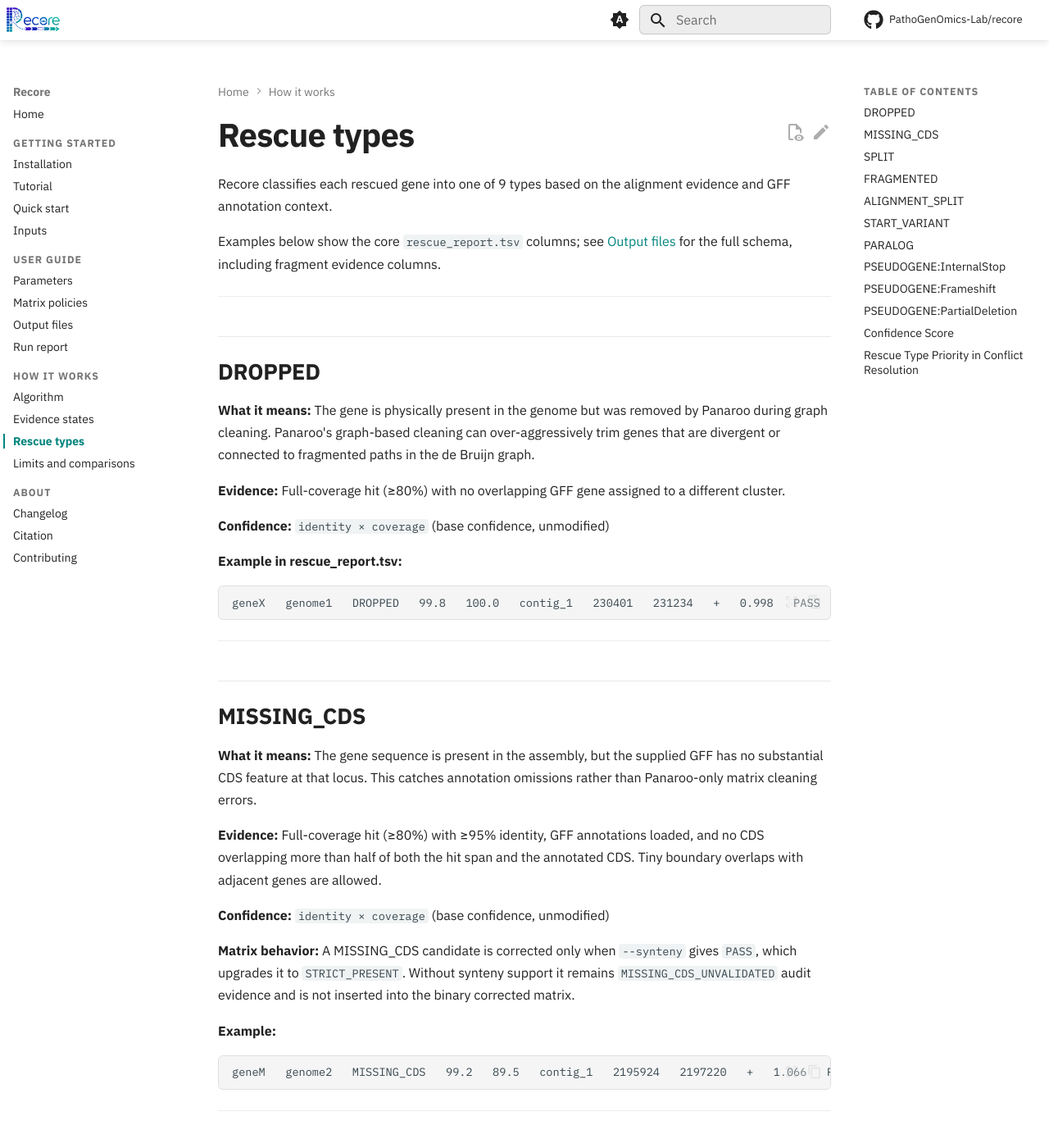
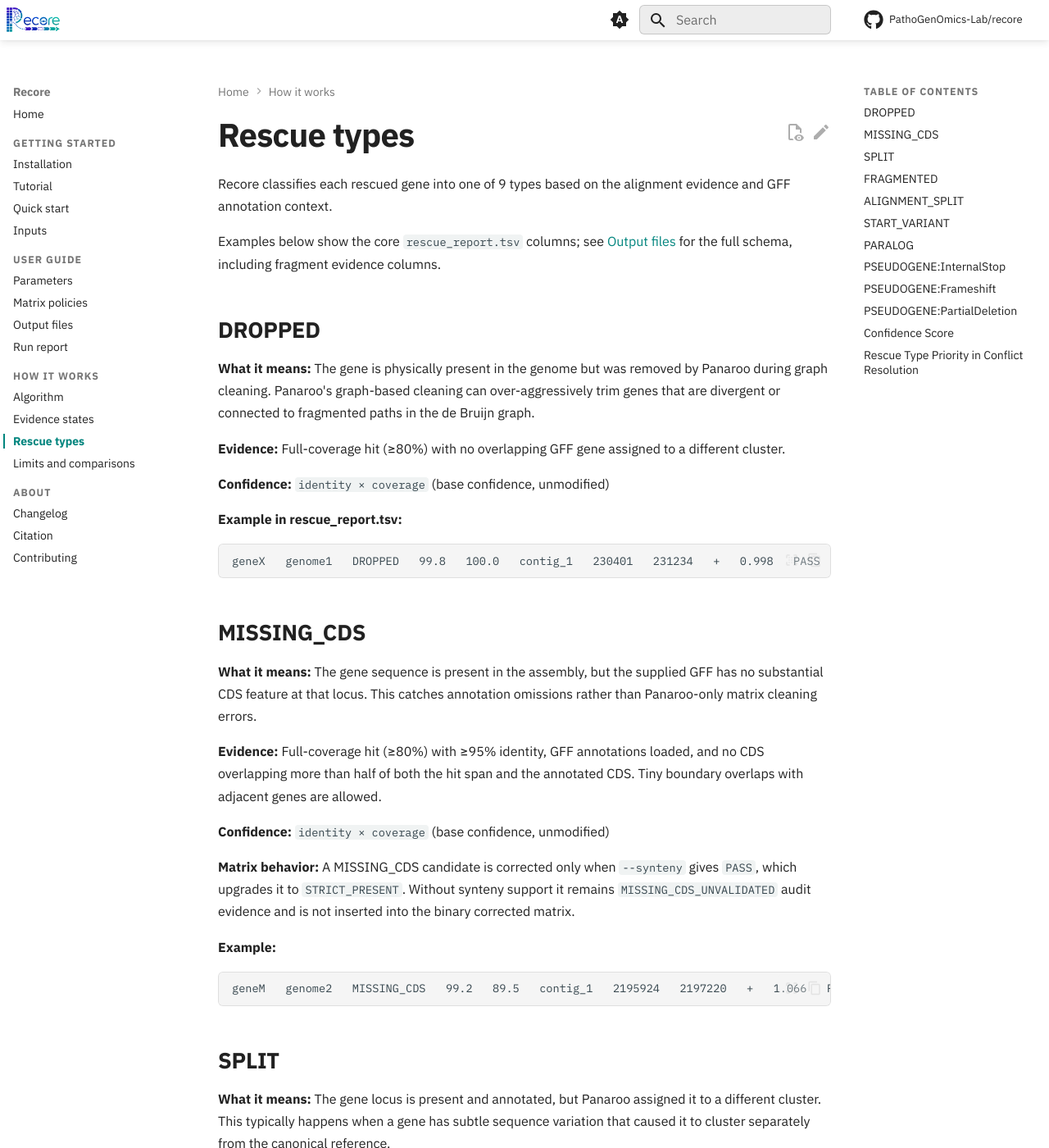
Before and after one commit to PathoGenOmics-Lab/recore, an MkDocs documentation site: the page built from docs/how-it-works/rescue-types.md, in a window 1280 px wide and 1400 px high. Shown: the whole window at 82% size. Built offline with MkDocs 1.6.1 and Material for MkDocs 9.7.7, drawn with Linux system fonts in a browser that asks for light colours; comment, search, counter and statistics services are not loaded.

Commit message:
Drop the rule the headings now draw themselves
The reference pages separate sections with a markdown rule, written back when
the headings had none of their own. With h2 carrying a rule the pair renders as
two hairlines with a band of nothing between them, most visibly at the top of
Output files. The heading's rule is the one that keeps its spacing, so the loose
one is hidden. Without :has() support the fallback is a single rule from the hr,
which is the previous look rather than a broken one.

```diff
--- a/docs/stylesheets/extra.css
+++ b/docs/stylesheets/extra.css
@@ -174,6 +174,19 @@
   border-top: none;
   padding-top: 0;
   margin-top: 1.6rem;
+}
+
+/* The reference pages separate their sections with a markdown rule, written
+ * when the headings had no rule of their own. Now that h2 draws one, the pair
+ * renders as two hairlines with a band of nothing between them. The heading's
+ * rule is the one that keeps its spacing, so the loose one goes. */
+.md-typeset hr + h2 {
+  border-top: none;
+  padding-top: 0;
+}
+
+.md-typeset hr:has(+ h2) {
+  display: none;
 }
 
 .md-typeset h3 {
```
